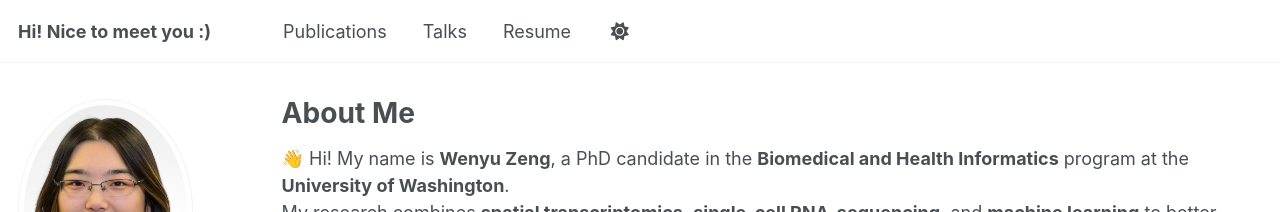
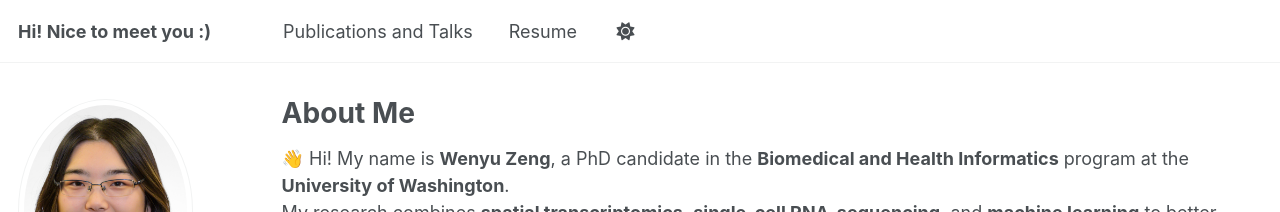
Before and after one commit to wzeng96/wzeng96.github.io, a Jekyll site: the page built from _pages/about.md, in a window 1280 px wide. Shown: the top 212 px of the page. Built offline with Jekyll 4.4.1, drawn with Linux system fonts in a browser that asks for light colours; some web fonts are replaced; a script that is not in the unit is left out.

Commit message:
Rename 'Talks' to 'Publications and Talks'

```diff
--- a/_data/navigation.yml
+++ b/_data/navigation.yml
@@ -8,11 +8,11 @@
 #      Markdown formatted page while the second is generated using JSON.
 
 main:
-  - title: "Publications"
+  - title: "Publications and Talks"
     url: /publications/
 
-  - title: "Talks"
-    url: /talks/
+  # - title: "Talks"
+  #   url: /talks/
 
   # - title: "Teaching"
   #   url: /teaching/
```
